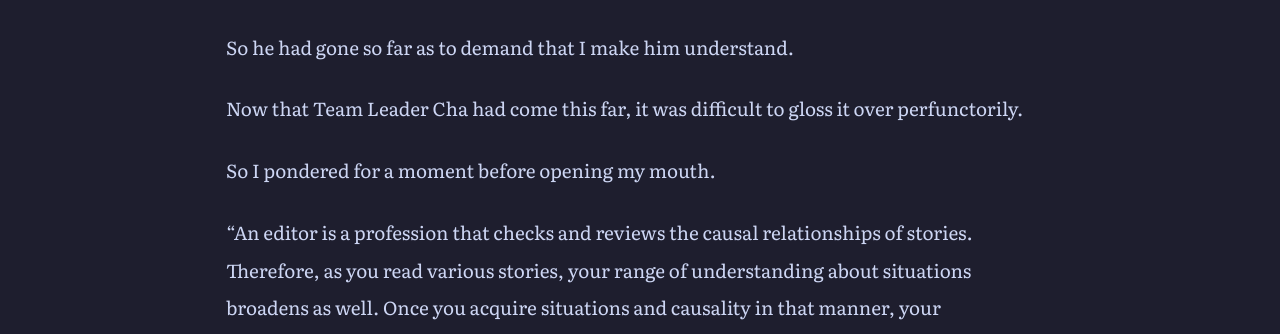
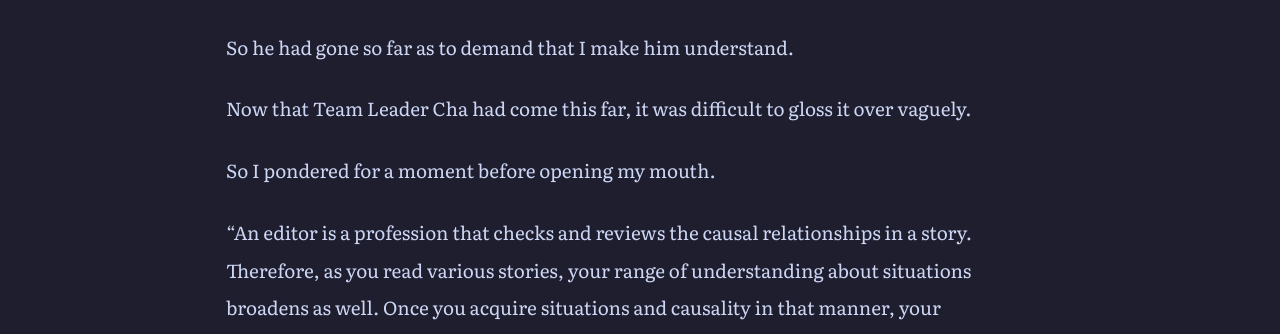
Before and after one commit to soleumn/soleumn.github.io, a Jekyll site: the page built from _chapters/esg/ch169.md, in a window 1280 px wide and 900 px high, scrolled down 2084 px. Shown: the part 166-500 px from the top of the window. Built offline with Jekyll 4.4.1, drawn with Linux system fonts in a browser that asks for light colours; some web fonts are replaced; comment, search, counter and statistics services are not loaded; some of the changed text lies outside the part shown.

Commit message:
Update ch169.md

```diff
--- a/_chapters/esg/ch169.md
+++ b/_chapters/esg/ch169.md
@@ -65,11 +65,11 @@ He was the type who couldn't be satisfied unless he grasped everything and place
 
 So he had gone so far as to demand that I make him understand.
 
-Now that Team Leader Cha had come this far, it was difficult to gloss it over perfunctorily.
+Now that Team Leader Cha had come this far, it was difficult to gloss it over vaguely.
 
 So I pondered for a moment before opening my mouth.
 
-“An editor is a profession that checks and reviews the causal relationships of stories. Therefore, as you read various stories, your range of understanding about situations broadens as well. Once you acquire situations and causality in that manner, your responsiveness naturally increases.”
+“An editor is a profession that checks and reviews the causal relationships in a story. Therefore, as you read various stories, your range of understanding about situations broadens as well. Once you acquire situations and causality in that manner, your responsiveness naturally increases.”
 
 “And?”
 
```
Also changed, not shown: other parts of _chapters/esg/ch169.md (+4 -4 lines).
